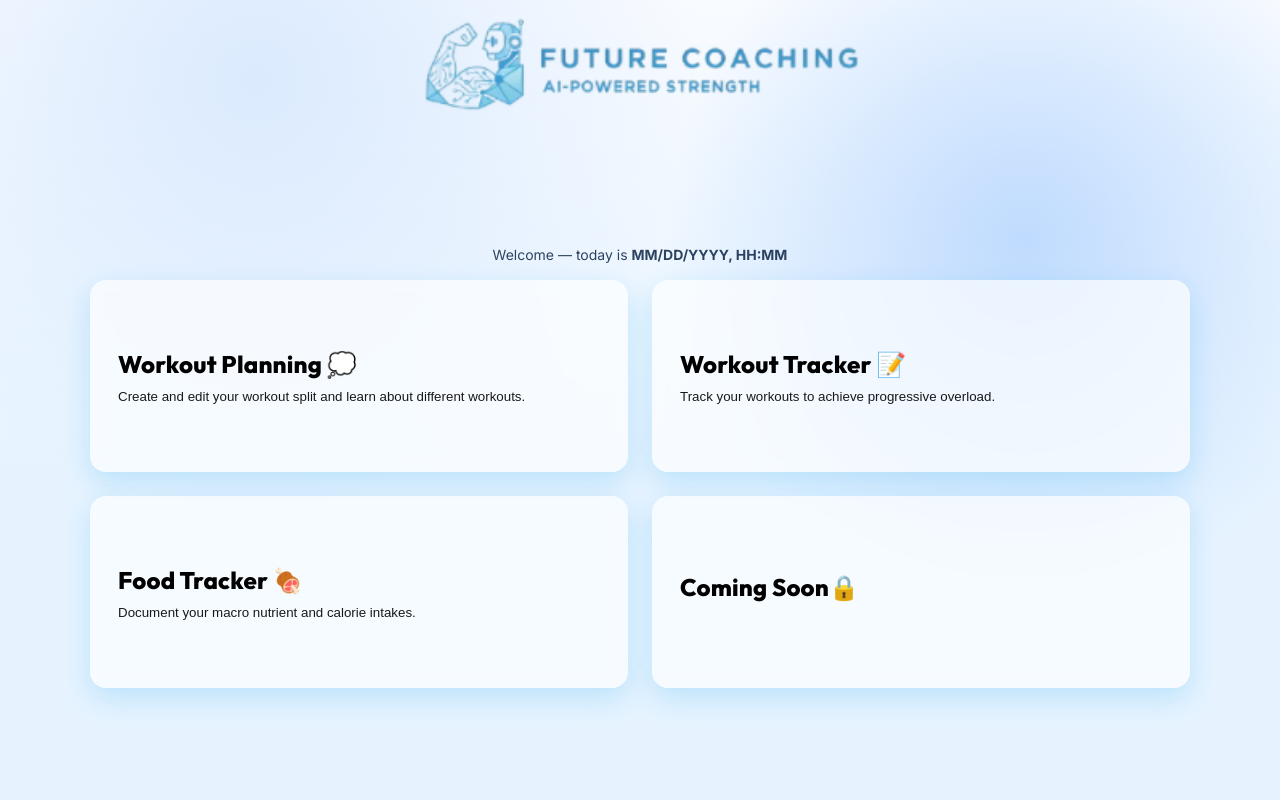
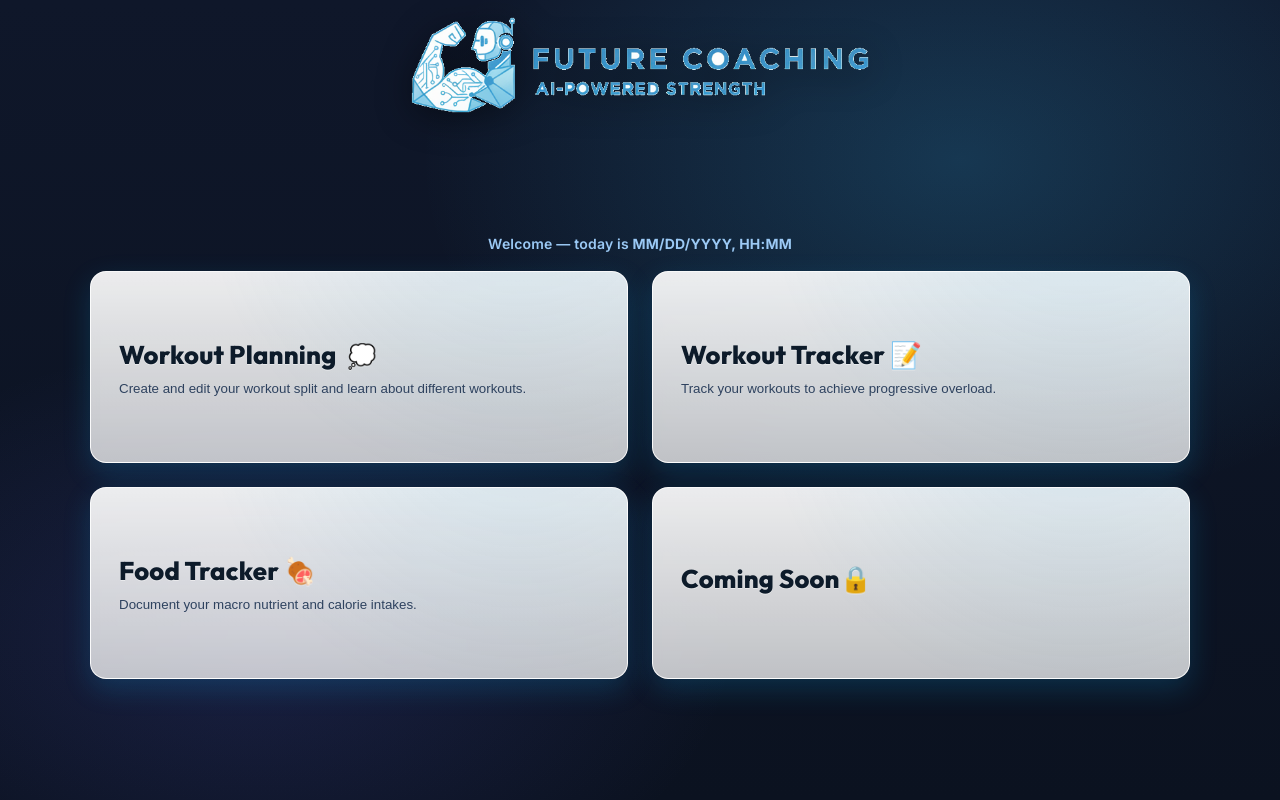
Before and after one commit to aidandawley/Futures-Coaching, a React (Vite) app in the folder Coach/: page /home in a window 1280 px wide. Built offline with nearby package versions, Linux system fonts and the light colour scheme.

Commit message:
more ui updates for now

```diff
--- a/Coach/src/Home.jsx
+++ b/Coach/src/Home.jsx
@@ -1,6 +1,8 @@
+import "./styles/home.css";
+
 export default function Home() {
     return (
-      <main className="main">
+      <main className="main home-page">
         <section className="panel">
           <h1>Future Coaching</h1>
           <p>Welcome! This is a demo of the AI Future Coach!</p>
--- a/Coach/src/HomePage.jsx
+++ b/Coach/src/HomePage.jsx
@@ -1,11 +1,15 @@
 import { useNavigate } from "react-router-dom";
-import logo from "./assets/Logo.png";
+import logo from "./assets/Logo2.png";
+import "./styles/home.css";
+
 export default function HomePage() {
   const navigate = useNavigate();
     return (
-      <main className="main">
+      <main className="main home-page">
 
-        <img src={logo} alt="Future Coaching logo" className="logo-lg" />
+        <div className="logo-card">
+           <img src={logo} alt="Future Coaching logo" className="logo-lg" />
+        </div>
 
 
         <div className="spacer" aria-hidden />
--- a/Coach/src/Planning.jsx
+++ b/Coach/src/Planning.jsx
@@ -1,4 +1,7 @@
 import { Link } from "react-router-dom";
+
+import "./styles/planning.css";
+import coachImg from "./assets/Coach.png";
 
 export default function Planning() {
   const days = ["Mon", "Tue", "Wed", "Thu", "Fri", "Sat", "Sun"];
@@ -6,7 +9,7 @@ export default function Planning() {
   return (
     <main className="planning-page">
       <div className="planning-grid">
-        {/* LEFT — Week switcher */}
+
         <aside className="panel-dark week-panel">
           <header className="panel-head">
             <h2>Week</h2>
@@ -31,7 +34,7 @@ export default function Planning() {
           <Link className="back-link" to="/home">← Back to Home</Link>
         </aside>
 
-        {/* CENTER — Weekly calendar */}
+
         <section className="panel-dark calendar-panel">
           <header className="panel-head">
             <h2>Weekly Calendar</h2>
@@ -45,7 +48,7 @@ export default function Planning() {
                   <div className="day-date muted">20</div>
                 </div>
 
-                {/* placeholder workout cards */}
+
                 <div className="workout-card planned">
                   <div className="title">Planned</div>
                   <div className="desc muted">Legs & glutes</div>
@@ -65,11 +68,12 @@ export default function Planning() {
             <h2>AI Coach</h2>
           </header>
 
-          {/* Upload your image later; this box holds the space */}
-          <div className="coach-avatar">
-            {/* <img src={yourImage} alt="AI Coach" /> */}
+
+          <div className="coach-avatar has-image">
+            <img src={coachImg} alt="AI Coach avatar" />
             <span className="muted">Upload coach image</span>
           </div>
+
 
           <div className="chat-log">
             <div className="msg coach">
--- a/Coach/src/main.jsx
+++ b/Coach/src/main.jsx
@@ -4,7 +4,7 @@ import { BrowserRouter } from "react-router-dom";
 import App from "./App.jsx";
 import "./styles/globals.css";
 import "./styles/components.css";
-import "./styles/planning.css";
+
 
 createRoot(document.getElementById("root")).render(
   <StrictMode>
--- /dev/null
+++ b/Coach/src/styles/home.css
@@ -0,0 +1,94 @@
+/* ===== Home page dark theme (to match planner) ===== */
+.home-page {
+    /* local tokens to match planner look */
+    --bg-950: #0b1220;
+    --bg-900: #0f172a;
+
+    /* inks and accents */
+    --ink-deep: #0d1b2a;     /* headings on light tiles */
+    --ink-body: #263b59;     /* paragraph on light tiles */
+    --ink-100: #e6eefb;
+    --ink-300: #a8b4c8;
+    --welcome: #9ecdf9;      /* welcome line */
+    --accent: #0ea5e9;
+
+    min-height: 100svh;
+    color: var(--ink-100);
+    background:
+      radial-gradient(900px 600px at 75% 20%, rgba(56,189,248,.20), transparent 60%),
+      radial-gradient(800px 500px at 20% 80%, rgba(99,102,241,.16), transparent 60%),
+      linear-gradient(180deg, var(--bg-900), var(--bg-950));
+  }
+
+  /* (logo styling kept minimal for now) */
+  .home-page .logo-lg { filter: drop-shadow(0 6px 18px rgba(0,0,0,.45)); }
+
+  /* space under the logo (you can tweak this) */
+  .home-page .spacer { height: 160px; }
+
+  /* --- Welcome line: brighter brandy blue on dark bg --- */
+  .home-page .welcome-mini {
+    color: var(--welcome);
+    font-weight: 600;
+    letter-spacing: .2px;
+    opacity: .98;
+    margin-bottom: 16px;
+    text-align: center;
+  }
+
+  /* tiles: same structure/size as planner, with glassy style */
+  .home-page .tile {
+    position: relative;
+    border: 1px solid rgba(255,255,255,.9);
+    background:
+      radial-gradient(800px circle at 80% -50%, rgba(14,165,233,.10), transparent 40%),
+      linear-gradient(180deg, rgba(255,255,255,.92), rgba(255,255,255,.74)); /* slightly brighter */
+    backdrop-filter: blur(6px);
+    box-shadow: 0 10px 28px rgba(14,165,233,0.20);
+    transition: transform .2s ease, box-shadow .25s ease, background .25s ease, border-color .25s ease;
+  }
+
+  .home-page .tile:hover {
+    transform: translateY(-4px);
+    border-color: rgba(14,165,233,.65);
+    box-shadow: 0 22px 50px rgba(14,165,233,.35);
+    background:
+      radial-gradient(800px circle at 80% -50%, rgba(14,165,233,.16), transparent 40%),
+      linear-gradient(180deg, rgba(255,255,255,.96), rgba(255,255,255,.82));
+  }
+
+  /* --- Tile headings: bold, deep navy, subtle highlight --- */
+  .home-page .tile h2 {
+    font-family: var(--font-display);
+    font-weight: 800;
+    font-size: clamp(22px, 2vw, 26px);
+    letter-spacing: .2px;
+    color: var(--ink-deep);
+    text-shadow: 0 1px 0 rgba(255,255,255,.45); /* subtle lift on glass */
+    margin: 0;
+  }
+
+  /* Emoji next to the title sits nicely */
+  .home-page .tile .emoji {
+    margin-left: 6px;
+    font-size: 90%;
+  }
+
+  /* --- Tile body copy: darker, higher contrast --- */
+  .home-page .tile p {
+    color: var(--ink-body);
+    opacity: .95;
+    margin: 0;
+  }
+
+  /* Hover color accent (keeps it subtle) */
+  .home-page .tile:hover h2 { color: #0a89d1; }
+  .home-page .tile:hover p  { color: #1f3a5b; }
+
+  /* optional focus ring for keyboard nav */
+  .home-page .tile:focus-visible {
+    outline: none;
+    box-shadow: 0 0 0 3px rgba(14,165,233,.45), 0 22px 50px rgba(14,165,233,.35);
+  }
+
+  /* keep your existing grid/breakpoints from components.css */
--- a/Coach/src/styles/planning.css
+++ b/Coach/src/styles/planning.css
@@ -127,3 +127,52 @@
   @media (max-width: 640px){
     .calendar-grid{ grid-template-columns: 1fr; }
   }
+
+  .coach-avatar {
+    position: relative;
+    border-radius: 16px;
+    overflow: hidden;
+    border: 1px solid rgba(255,255,255,.10);
+    box-shadow: 0 12px 28px rgba(0,0,0,.35);
+    display: flex;
+    align-items: flex-end;            /* sit the coach on the “floor” */
+    justify-content: center;
+    padding: 12px 16px 0;
+    height: clamp(180px, 32vh, 280px); /* <= controls overall space */
+  }
+
+  /* Placeholder state (only if you want it when no image) */
+  .coach-avatar.placeholder {
+    background:
+      repeating-conic-gradient(#eef2f7 0 25%, #f8fafc 0 50%) 0 / 16px 16px; /* checker */
+    color: rgba(15,23,42,.55);
+  }
+
+  /* When an image is present, use a subtle glass card and NO checkerboard */
+  .coach-avatar.has-image {
+    background:
+      radial-gradient(600px circle at 70% -30%, rgba(14,165,233,.14), transparent 40%),
+      linear-gradient(180deg, rgba(255,255,255,.10), rgba(255,255,255,.06));
+  }
+
+  /* The coach image itself */
+  .coach-avatar img {
+    height: 88%;          /* dial this (80–92%) for size */
+    width: auto;
+    object-fit: contain;
+    display: block;
+    filter: drop-shadow(0 12px 24px rgba(14,165,233,.35));
+  }
+
+  /* Hide the helper text when an image is present */
+  .coach-avatar.has-image .muted { display: none; }
+
+  /* Keep the helper text positioned if you ever show the placeholder */
+  .coach-avatar .muted {
+    position: absolute;
+    left: 12px;
+    bottom: 10px;
+    font-size: 12px;
+    opacity: .75;
+    pointer-events: none;
+  }
```
Also changed, not shown: Coach/src/assets/Coach.png (added), Coach/src/assets/Logo2.png (added).
